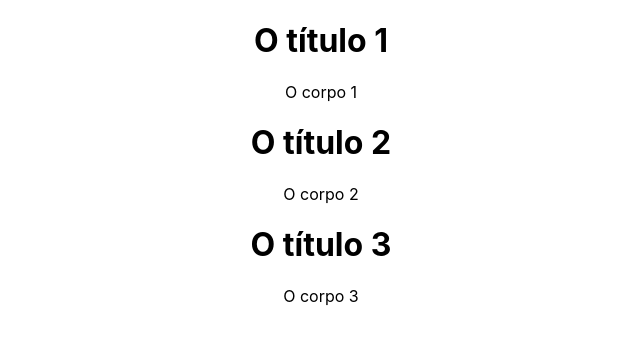
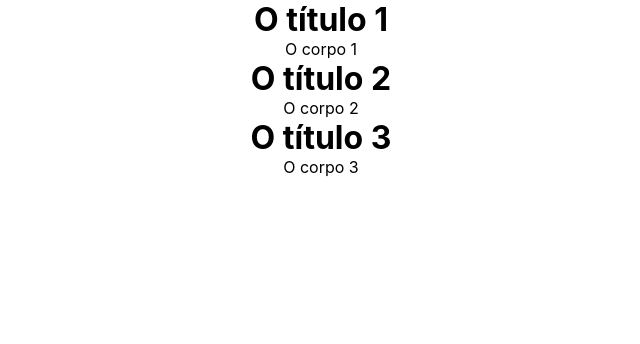
Before and after one commit to fernanda-sayuri/Fundamentos-React-jest, a React (Create React App) app: page / in a window 1280 px wide. Shown: the top 344 px of the page, without its empty margins (319-959 px from the left). Built offline with nearby package versions, Linux system fonts and the light colour scheme.

Commit message:
simulando response time api

```diff
--- a/src/App.js
+++ b/src/App.js
@@ -1,9 +1,14 @@
-import logo from './logo.svg';
 import './App.css';
 import { Component } from 'react';
 
 class App extends Component {
   state = {
+    posts: [ ]
+  };
+
+  componentDidMount(){
+    setTimeout(() => {
+      this.setState({
         posts: [
           {
             id: 1,
@@ -21,7 +26,9 @@ class App extends Component {
             body: 'O corpo 3'
           },
         ]
-  };
+      })
+    }, 5000)
+  }
 
   handlePClick = () => {
     this.setState({ name: 'Júnior' });
--- a/src/index.css
+++ b/src/index.css
@@ -11,3 +11,9 @@ code {
   font-family: source-code-pro, Menlo, Monaco, Consolas, 'Courier New',
     monospace;
 }
+
+* {
+  margin: 0;
+  padding: 0;
+  box-sizing: border-box;
+}
```
Lines whose indentation alone changed are shown as unchanged.
